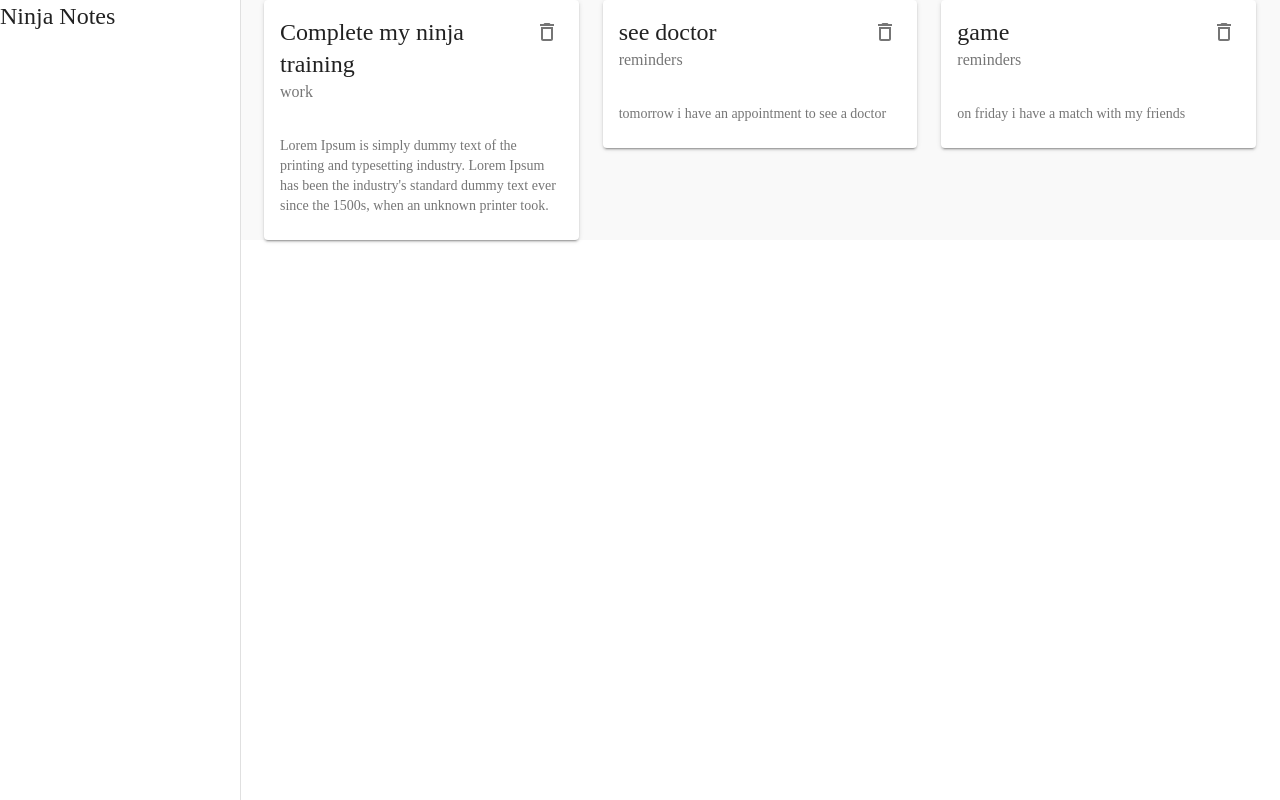
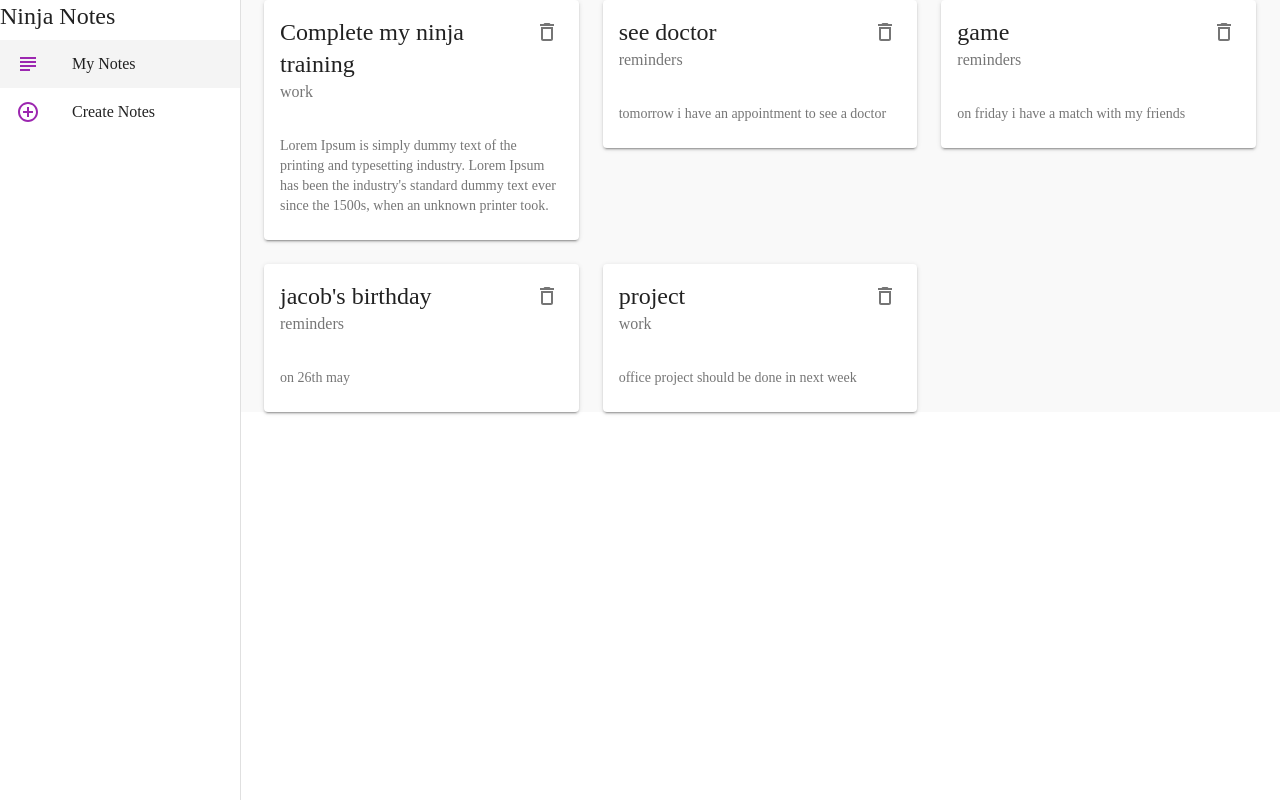
Before and after one commit to shawon122334/react-material-ui, a React (Create React App) app: page / in a window 1280 px wide. Built offline with nearby package versions, Linux system fonts and the light colour scheme; data requests are answered from the project's data file.

Commit message:
drawer list added

```diff
--- a/data/db.json
+++ b/data/db.json
@@ -17,6 +17,18 @@
       "details": "on friday i have a match with my friends",
       "category": "reminders",
       "id": 5
+    },
+    {
+      "title": "jacob's birthday",
+      "details": "on 26th may ",
+      "category": "reminders",
+      "id": 6
+    },
+    {
+      "title": "project",
+      "details": "office project should be done in next week ",
+      "category": "work",
+      "id": 7
     }
   ]
 }
--- a/src/components/Layout.js
+++ b/src/components/Layout.js
@@ -1,5 +1,7 @@
-import { Drawer, makeStyles, Typography } from '@material-ui/core'
+import { Drawer, List, ListItem, ListItemIcon, ListItemText, makeStyles, Typography } from '@material-ui/core'
+import { AddCircleOutlineOutlined, SubjectOutlined } from '@material-ui/icons';
 import React from 'react'
+import { useHistory, useLocation } from 'react-router';
 const drawerWidth= 240;
 const useStyle= makeStyles({
     page:{
@@ -14,10 +16,27 @@
     },
     root:{
         display: 'flex',
+    },
+    active:{
+        background:'#f4f4f4'
     }
 })
 export default function Layout({ children }) {
     const classes=useStyle()
+    const menuItems =[
+        {
+            text: "My Notes",
+            icon: <SubjectOutlined color="primary"/>,
+            path: '/',
+        },
+        {
+            text: "Create Notes",
+            icon: <AddCircleOutlineOutlined color="primary"/>,
+            path: '/create',
+        }
+    ]
+    const history=useHistory()
+    const location=useLocation()
     return (
         <div className={classes.root}>
             <Drawer
@@ -32,6 +51,19 @@
                         Ninja Notes
                     </Typography>
                 </div>
+                <List>
+                    {menuItems.map(item=>(
+                        <ListItem
+                        button
+                        key={item.text}
+                        onClick={()=>history.push(item.path)}
+                        className={location.pathname == item.path ? classes.active : null}
+                        >
+                            <ListItemIcon>{item.icon}</ListItemIcon>
+                            <ListItemText primary={item.text}/>
+                        </ListItem>
+                    ))}
+                </List>
             </Drawer>
             <div className={classes.page}>
                 {children}
```
